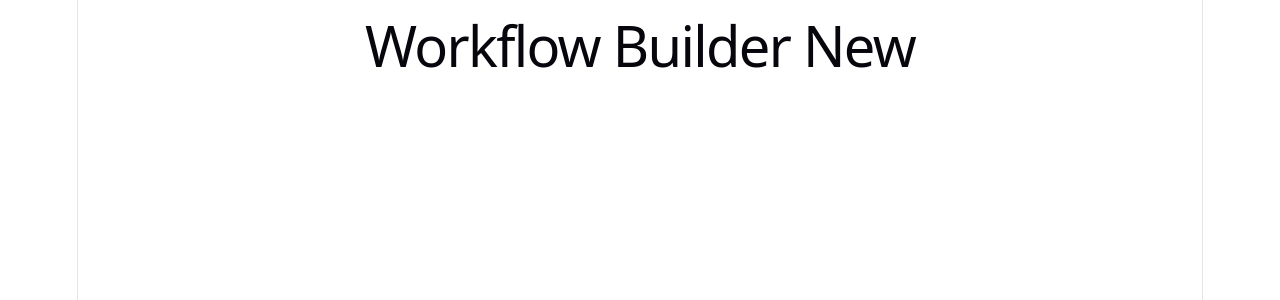
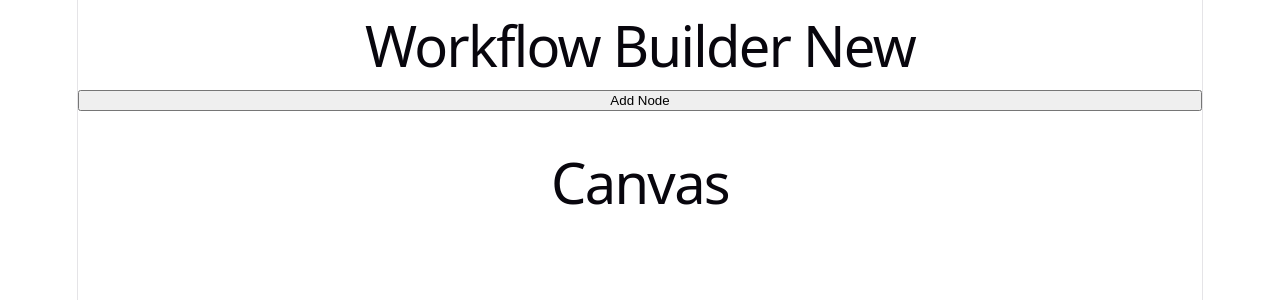
Before and after one commit to Musaib-Naseem/Automation-workflow-builder, a React (Vite) app: page / in a window 1280 px wide. Shown: the top 300 px of the page. Built offline with nearby package versions, Linux system fonts and the light colour scheme.

Commit message:
Implement basic workflow builder structure

```diff
--- a/src/App.jsx
+++ b/src/App.jsx
@@ -1,13 +1,34 @@
 import { useState } from 'react'
 import './App.css'
+import Sidebar from './Components/Sidebar/Sidebar';
+import Canvas from "./Components/Canvas/Canvas";
+import Node from './Components/Node/Node';
+
 
 function App() {
+
+const [nodes,setNodes] = useState([
+
+]);
+
+
+const AddNodes=()=>{
+
+setNodes((prev)=>[...prev,{id:Date.now(),label:`Node ${nodes.length+1}`}]);
+
+}
 
   return (
     <>
 
    <h1> Workflow Builder New </h1>
 
+   <Sidebar AddNodes={AddNodes} />
+
+   <br />
+
+   <Canvas nodes={nodes} />
+
     </>
   )
 }
--- /dev/null
+++ b/src/Components/Canvas/Canvas.jsx
@@ -0,0 +1,36 @@
+import React from "react";
+import Node from "../Node/Node";
+
+const Canvas=({nodes})=>{
+
+return(
+
+<>
+
+<h1> Canvas </h1>
+
+ {
+
+   nodes.map((node)=>{
+
+   return(
+
+   <>
+
+   <Node key={node.id} label={node.label} />
+
+   </>
+
+   )
+
+   })
+
+ }
+
+</>
+
+)
+
+}
+
+export default Canvas;
--- /dev/null
+++ b/src/Components/Node/Node.jsx
@@ -0,0 +1,17 @@
+import React from "react";
+
+const Node=({label})=>{
+
+return(
+
+<>
+
+<h2> { label } </h2>
+
+</>
+
+)
+
+}
+
+export default Node;
--- /dev/null
+++ b/src/Components/Sidebar/Sidebar.jsx
@@ -0,0 +1,17 @@
+import React from "react";
+
+const Sidebar=({AddNodes})=>{
+
+return(
+
+<>
+
+<button onClick={AddNodes}> Add Node </button>
+
+</>
+
+)
+
+}
+
+export default Sidebar;
```
Also changed, not shown: 1 other file (tests, documents, lock files or other folders).
